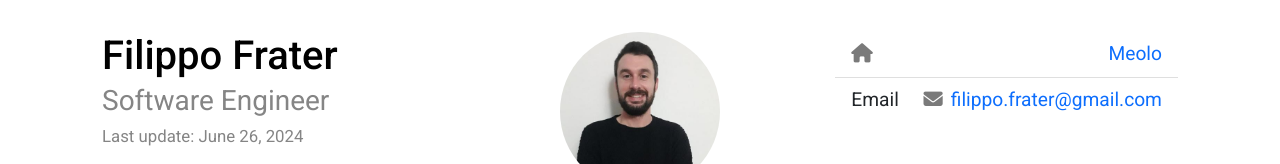
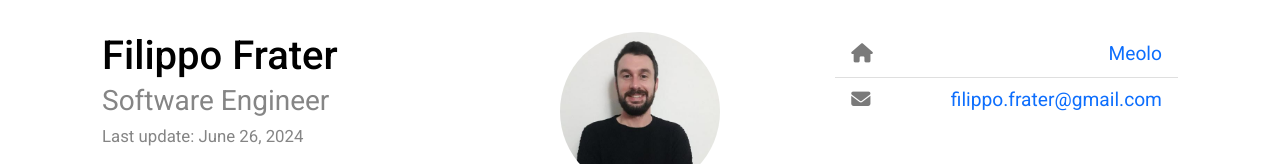
Before and after one commit to philbroz/cv, a plain HTML site: page index.html in a window 1280 px wide. Shown: the top 164 px of the page. Drawn offline with nearby package versions, Linux system fonts and the light colour scheme.

Commit message:
Deploying to gh-pages from @ philbroz/cv@f113483b4c2c0bdd9f44c331d7c7a1aaf201253d 🚀

```diff
--- a/index.html
+++ b/index.html
@@ -44,8 +44,8 @@
                         <span class="text-nowrap"><a href="https://maps.app.goo.gl/qhev2K3mbxbPA5qx8">Meolo</a></span>
                     </li>
                     <li class="list-group-item d-flex justify-content-between align-items-start">
-                        <span class="text-nowrap">Email</span>
-                        <span class="text-nowrap"><a href="mailto:filippo.frater@gmail.com"><i class="fa fa-envelope fact-icon"></i>filippo.frater@gmail.com</a></span>
+                        <span class="text-nowrap"><i class="fa fa-envelope fact-icon"></i></span>
+                        <span class="text-nowrap"><a href="mailto:filippo.frater@gmail.com">filippo.frater@gmail.com</a></span>
                     </li>
                 </ul>
             </div>
```
Also changed, not shown: 1 other file.
